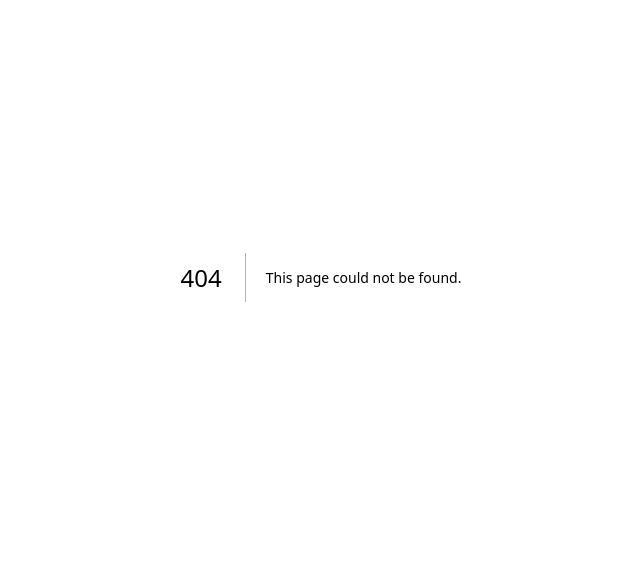
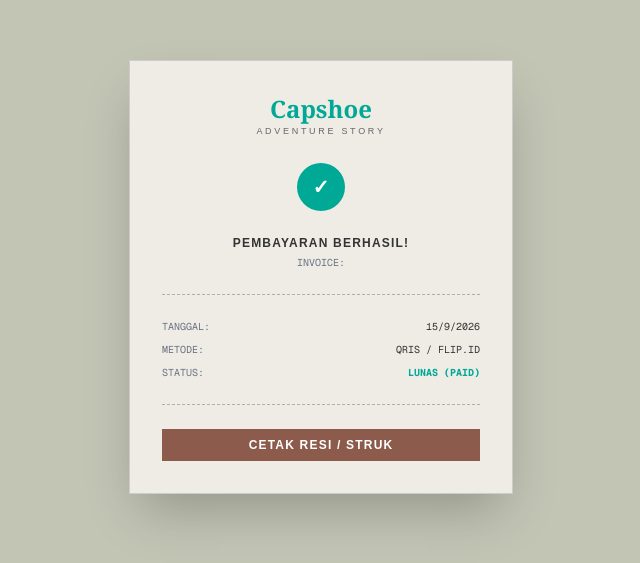
Before and after one commit to capshoestory/capshoegrab, a Next.js app: page /receipt in a window 1280 px wide. Before the commit this address had no page. Shown: the part 123-686 px from the top of the page, without its empty margins (319-959 px from the left). Built offline with nearby package versions, Linux system fonts and the light colour scheme.

Commit message:
Complete Flip.id QR payment integration with popup notification, settings menu, and receipt UI

```diff
--- a/src/app/admin/page.tsx
+++ b/src/app/admin/page.tsx
@@ -694,6 +694,89 @@
         )}
       </main>
 
+{/* MENU PAYMENT GATEWAY FLIP.ID SETTINGS */}
+<div className="bg-[#E5E0D8] border border-[#B3AE9F] p-4 space-y-3 my-6">
+  <div className="flex justify-between items-center border-b border-[#CCCCCC] pb-2">
+    <h3 className="text-xs font-bold tracking-[0.2em] uppercase text-[#333333]">
+      PAYMENT GATEWAY (FLIP.ID INTEGRATION)
+    </h3>
+    <span className="bg-[#00A896] text-white text-[8px] font-bold px-2 py-0.5 uppercase tracking-widest rounded-xs">
+      STATUS: AKTIF (CONNECTED)
+    </span>
+  </div>
+
+  <div className="grid grid-cols-2 gap-3 text-[9px] font-bold uppercase">
+    <div>
+      <label className="text-gray-600 block mb-1">FLIP SECRET KEY</label>
+      <input
+        type="password"
+        value="••••••••••••••••••••••••"
+        disabled
+        className="w-full bg-white border border-[#CCCCCC] p-1.5 text-gray-500"
+      />
+    </div>
+    <div>
+      <label className="text-gray-600 block mb-1">WEBHOOK CALLBACK URL</label>
+      <input
+        type="text"
+        value="https://capshoegrab.vercel.app/api/flip/callback"
+        disabled
+        className="w-full bg-white border border-[#CCCCCC] p-1.5 text-gray-500 font-mono text-[8px]"
+      />
+    </div>
+  </div>
+</div>
+
+/* MODAL POPUP DISPLAY QR CODE PAYMENT & REALTIME SCAN NOTIFICATION */
+{qrModalData && (
+  <div className="fixed inset-0 bg-black/60 flex items-center justify-center p-4 z-50 backdrop-blur-xs">
+    <div className="bg-[#EFECE6] border-2 border-[#00A896] p-6 max-w-sm w-full text-center space-y-4 shadow-2xl relative">
+      <button
+        onClick={() => setQrModalData(null)}
+        className="absolute top-2 right-3 text-lg font-bold text-gray-500 hover:text-black"
+      >
+        ✕
+      </button>
+
+      <h3 className="font-serif font-black uppercase text-sm tracking-widest text-[#00A896]">
+        QR PAYMENT UNIK (FLIP.ID)
+      </h3>
+
+      <div className="bg-white p-4 border border-[#CCCCCC] inline-block shadow-inner">
+        <img
+          src={qrModalData.qrImageDataUrl}
+          alt="QR Code Flip Payment"
+          className="w-48 h-48 mx-auto object-contain"
+        />
+      </div>
+
+      <div className="space-y-1 text-center">
+        <p className="text-[10px] uppercase font-mono tracking-widest text-gray-600">
+          INVOICE: <span className="font-bold text-black">{qrModalData.orderNumber}</span>
+        </p>
+        <p className="text-[9px] uppercase tracking-wider text-[#8D5B4C] font-bold animate-pulse">
+          • MENUNGGU SCAN & PEMBAYARAN...
+        </p>
+      </div>
+
+      <div className="pt-2 flex gap-2">
+        <button
+          onClick={() => window.open(qrModalData.paymentUrl || '#', '_blank')}
+          className="flex-1 bg-[#00A896] hover:bg-[#008D7D] text-white py-2 text-[10px] font-bold uppercase tracking-wider"
+        >
+          BUKA PAYMENT LINK
+        </button>
+        <button
+          onClick={() => setQrModalData(null)}
+          className="bg-gray-300 hover:bg-gray-400 text-gray-800 px-4 py-2 text-[10px] font-bold uppercase tracking-wider"
+        >
+          TUTUP
+        </button>
+      </div>
+    </div>
+  </div>
+)}
+
       {/* MODAL DISPLAY QR PAYMENT UNIK (FLIP.ID) */}
       {qrModalData && (
         <div className="fixed inset-0 bg-black/50 flex items-center justify-center p-4 z-50">
--- /dev/null
+++ b/src/app/api/flip/qr/route.ts
@@ -0,0 +1,69 @@
+import { NextResponse } from 'next/server';
+import { prisma } from '@/lib/prisma';
+
+export async function POST(req: Request) {
+  try {
+    const { storeId, productId, amount } = await req.json();
+
+    const product = await prisma.product.findUnique({ where: { id: Number(productId) } });
+    const store = await prisma.store.findUnique({ where: { id: Number(storeId) } });
+
+    if (!product || !store) {
+      return NextResponse.json({ error: 'Produk atau Toko tidak ditemukan' }, { status: 404 });
+    }
+
+    const orderNumber = `INV-${Date.now()}`;
+    const totalAmount = amount || product.price;
+
+    // 1. Buat Record Order Pending di Supabase
+    const order = await prisma.order.create({
+      data: {
+        orderNumber,
+        storeId: store.id,
+        totalAmount,
+        status: 'PENDING',
+        items: {
+          create: {
+            productId: product.id,
+            price: totalAmount,
+            storeCommissionAmount: (totalAmount * (store.commissionRate || 15)) / 100,
+          },
+        },
+      },
+    });
+
+    // 2. Request QR Code Payment ke Flip.id API
+    const authHeader = Buffer.from(`${process.env.FLIP_SECRET_KEY}:`).toString('base64');
+    const response = await fetch(`${process.env.FLIP_API_URL}/pwf/bill`, {
+      method: 'POST',
+      headers: {
+        'Content-Type': 'application/x-www-form-urlencoded',
+        Authorization: `Basic ${authHeader}`,
+      },
+      body: new URLSearchParams({
+        title: `Capshoe - ${product.name}`,
+        amount: totalAmount.toString(),
+        type: 'SINGLE',
+        step: '1',
+        sender_name: store.name,
+        custom_id: orderNumber,
+      }),
+    });
+
+    const flipData = await response.json();
+
+    // Simpan QR Data URL
+    const qrImageDataUrl = `https://api.qrserver.com/v1/create-qr-code/?size=300x300&data=${encodeURIComponent(
+      flipData.link_url || `https://flip.id/pay/${orderNumber}`
+    )}`;
+
+    return NextResponse.json({
+      success: true,
+      orderNumber,
+      qrImageDataUrl,
+      paymentUrl: flipData.link_url,
+    });
+  } catch (err: any) {
+    return NextResponse.json({ error: err.message }, { status: 500 });
+  }
+}
--- /dev/null
+++ b/src/app/receipt/page.tsx
@@ -0,0 +1,59 @@
+'use client';
+
+import { use } from 'react';
+
+export default function ReceiptPage({ params }: { params: Promise<{ orderNumber: string }> }) {
+  const resolvedParams = use(params);
+
+  return (
+    <div className="min-h-screen bg-[#C2C5B4] flex items-center justify-center p-4 antialiased">
+      <div className="bg-[#EFECE6] border border-[#CCCCCC] p-8 max-w-sm w-full space-y-6 shadow-2xl text-center">
+        {/* BRANDING HEADER */}
+        <div>
+          <h1 className="text-2xl font-bold font-serif text-[#00A896]">Capshoe</h1>
+          <p className="text-[9px] uppercase tracking-[0.3em] text-[#666666]">ADVENTURE STORY</p>
+        </div>
+
+        <div className="w-12 h-12 bg-[#00A896] text-white rounded-full flex items-center justify-center mx-auto text-xl font-bold">
+          ✓
+        </div>
+
+        <div className="space-y-1">
+          <h2 className="text-xs font-bold uppercase tracking-widest text-[#333333]">
+            PEMBAYARAN BERHASIL!
+          </h2>
+          <p className="text-[10px] text-gray-500 font-mono">
+            INVOICE: {resolvedParams.orderNumber}
+          </p>
+        </div>
+
+        <hr className="border-t border-dashed border-[#B3AE9F]" />
+
+        {/* DETAIL TRANSAKSI */}
+        <div className="text-left text-[10px] space-y-2 uppercase font-mono text-[#333333]">
+          <div className="flex justify-between">
+            <span className="text-gray-500">TANGGAL:</span>
+            <span>{new Date().toLocaleDateString('id-ID')}</span>
+          </div>
+          <div className="flex justify-between">
+            <span className="text-gray-500">METODE:</span>
+            <span>QRIS / FLIP.ID</span>
+          </div>
+          <div className="flex justify-between">
+            <span className="text-gray-500">STATUS:</span>
+            <span className="text-[#00A896] font-bold">LUNAS (PAID)</span>
+          </div>
+        </div>
+
+        <hr className="border-t border-dashed border-[#B3AE9F]" />
+
+        <button
+          onClick={() => window.print()}
+          className="w-full bg-[#8D5B4C] hover:bg-[#7A4E41] text-white py-2 text-xs font-bold uppercase tracking-widest transition"
+        >
+          CETAK RESI / STRUK
+        </button>
+      </div>
+    </div>
+  );
+}
```
